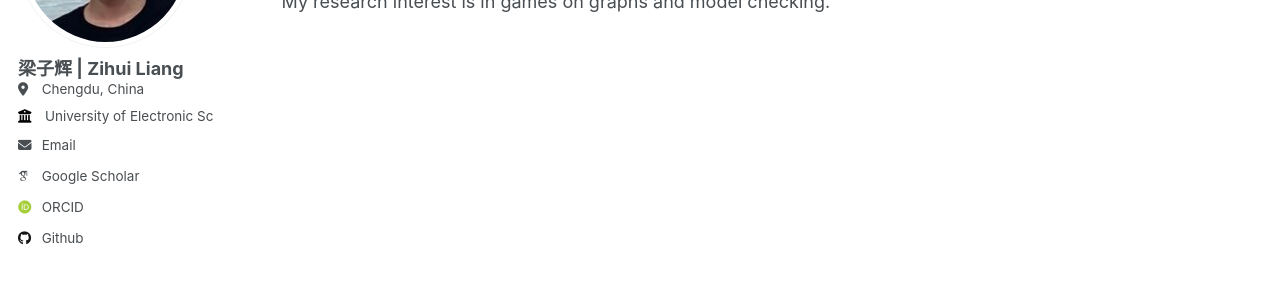
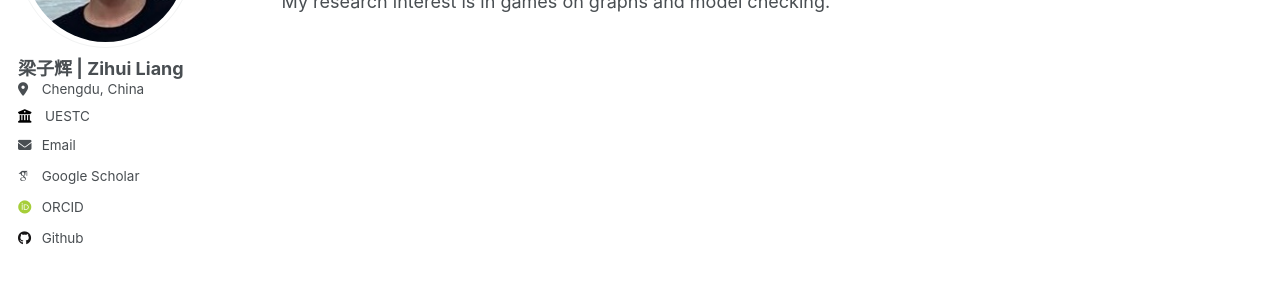
Before and after one commit to ZihuiLiang/ZihuiLiang.github.io, a Jekyll site: the page built from _pages/about.md, in a window 1280 px wide. Shown: the part 238-538 px from the top of the page. Built offline with Jekyll 4.4.1, drawn with Linux system fonts in a browser that asks for light colours; some web fonts are replaced.

Commit message:
upd school

```diff
--- a/_config.yml
+++ b/_config.yml
@@ -26,7 +26,7 @@ author:
   pronouns         : #
   bio              : #"Short biography for the left-hand sidebar"
   location         : "Chengdu, China"
-  employer         : "University of Electronic Science and Technology of China"
+  employer         : "UESTC"
   uri              : # URL
   email            : "zihuiliang.tcs@gmail.com"
 
```
